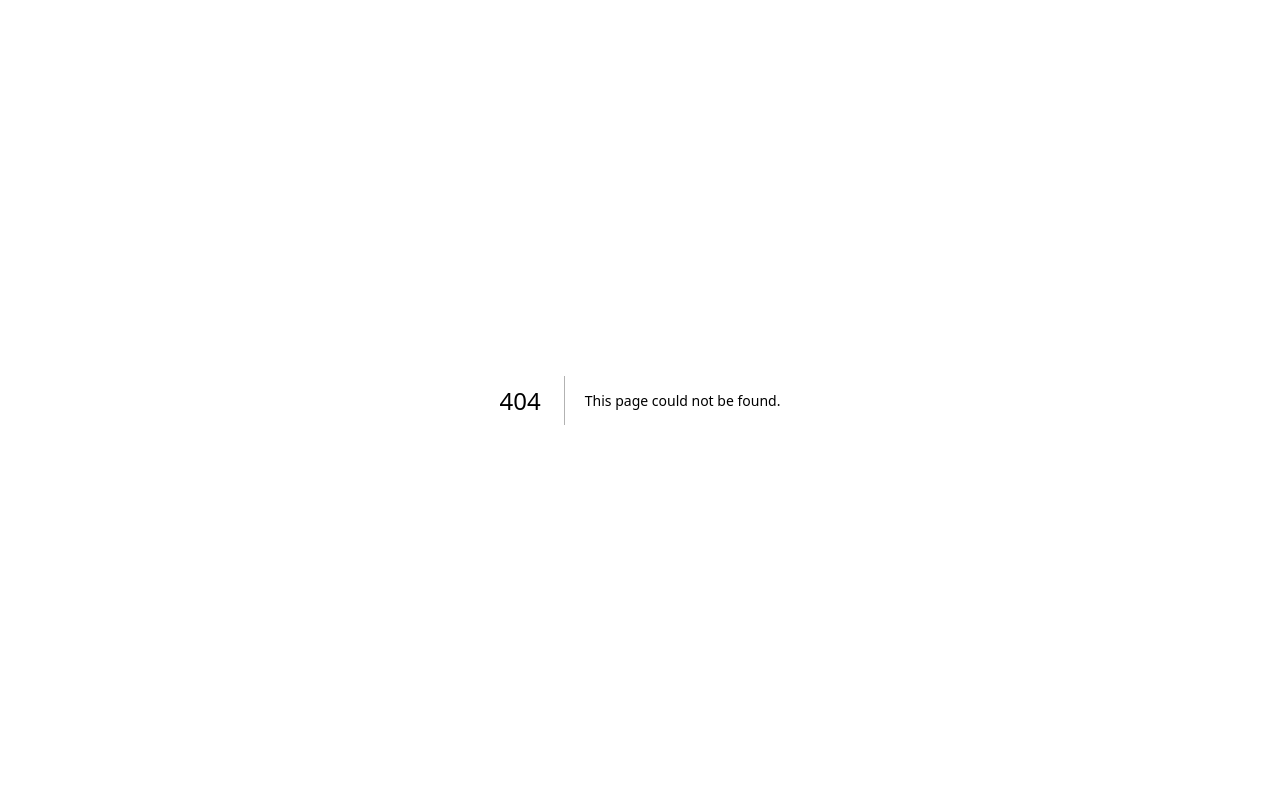
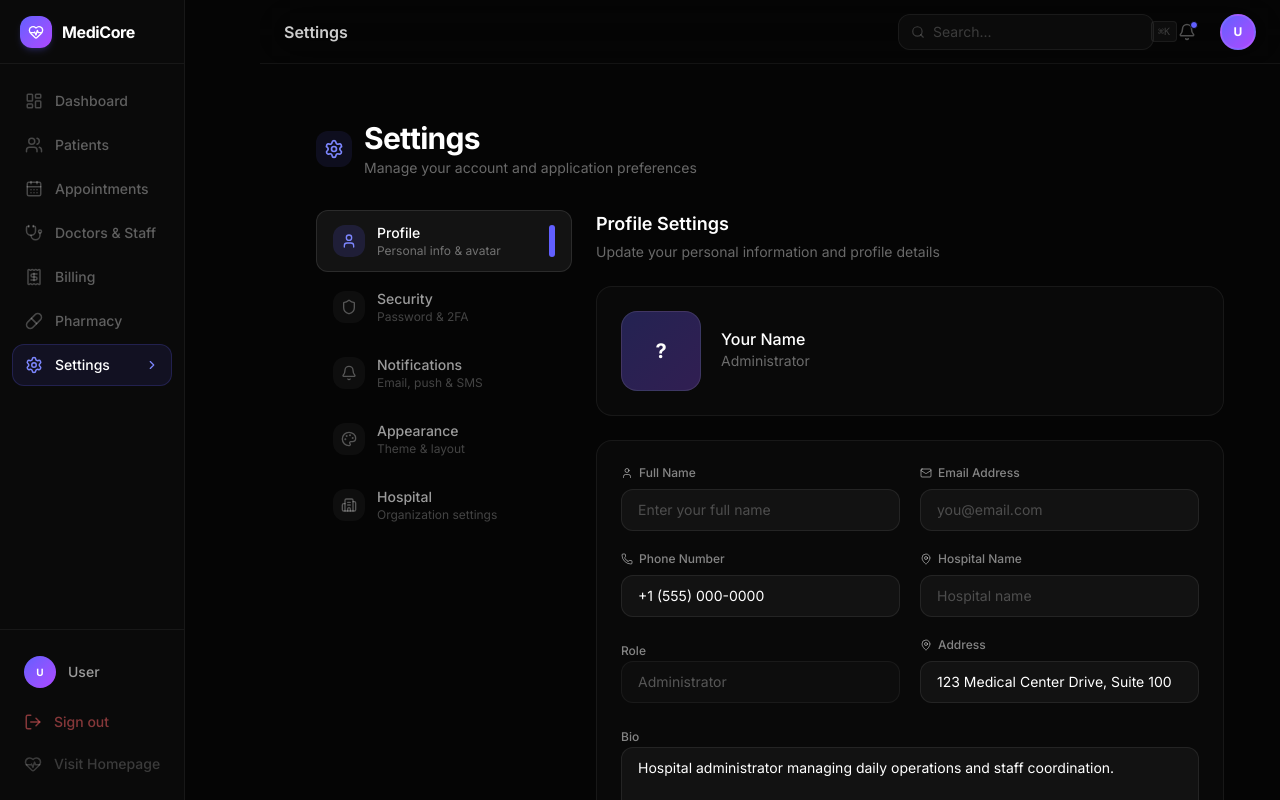
Before and after one commit to mbmugdho/hospital-management-system, a Next.js app: page /settings in a window 1280 px wide. Before the commit this address had no page. Shown: the top 800 px of the page. Built offline with nearby package versions, Linux system fonts and the light colour scheme; no server answers.

Commit message:
Phase 10: Add settings page — server component fetches user, client renders tabbed layout

```diff
--- /dev/null
+++ b/src/app/(dashboard)/settings/SettingsPageClient.tsx
@@ -0,0 +1,78 @@
+'use client'
+
+import { useState } from 'react'
+import { motion } from 'framer-motion'
+import { Settings } from 'lucide-react'
+import SettingsTabs from '@/components/settings/SettingsTabs'
+import ProfileSettings from '@/components/settings/ProfileSettings'
+import SecuritySettings from '@/components/settings/SecuritySettings'
+import NotificationSettings from '@/components/settings/NotificationSettings'
+import AppearanceSettings from '@/components/settings/AppearanceSettings'
+import HospitalSettings from '@/components/settings/HospitalSettings'
+import type { SettingsTab } from '@/components/settings/SettingsTabs'
+
+interface SettingsPageClientProps {
+  userName?: string | null
+  userEmail?: string | null
+  hospitalName?: string | null
+}
+
+export default function SettingsPageClient({
+  userName,
+  userEmail,
+  hospitalName,
+}: SettingsPageClientProps) {
+  const [activeTab, setActiveTab] = useState<SettingsTab>('profile')
+
+  return (
+    <div className="min-h-screen bg-[#050505]">
+      <div className="p-6 lg:p-8 max-w-[1440px] mx-auto">
+        {/* Page header */}
+        <motion.div
+          initial={{ opacity: 0, y: -16 }}
+          animate={{ opacity: 1, y: 0 }}
+          transition={{ type: 'spring', stiffness: 260, damping: 24 }}
+          className="mb-8"
+        >
+          <div className="flex items-center gap-3 mb-1">
+            <div className="p-2 bg-indigo-500/10 rounded-xl">
+              <Settings className="w-5 h-5 text-indigo-400" />
+            </div>
+            <div>
+              <h1
+                className="text-white text-2xl sm:text-3xl font-bold
+                tracking-tight"
+              >
+                Settings
+              </h1>
+              <p className="text-white/40 text-sm mt-0.5">
+                Manage your account and application preferences
+              </p>
+            </div>
+          </div>
+        </motion.div>
+
+        {/* Layout: tabs + content */}
+        <div className="flex flex-col lg:flex-row gap-6">
+          {/* Sidebar tabs */}
+          <SettingsTabs active={activeTab} onChange={setActiveTab} />
+
+          {/* Content area */}
+          <div className="flex-1 min-w-0">
+            {activeTab === 'profile' && (
+              <ProfileSettings
+                userName={userName}
+                userEmail={userEmail}
+                hospitalName={hospitalName}
+              />
+            )}
+            {activeTab === 'security' && <SecuritySettings />}
+            {activeTab === 'notifications' && <NotificationSettings />}
+            {activeTab === 'appearance' && <AppearanceSettings />}
+            {activeTab === 'hospital' && <HospitalSettings />}
+          </div>
+        </div>
+      </div>
+    </div>
+  )
+}
--- /dev/null
+++ b/src/app/(dashboard)/settings/page.tsx
@@ -0,0 +1,28 @@
+import SettingsPageClient from './SettingsPageClient'
+import { createClient } from '@/lib/supabase/server'
+
+export default async function SettingsPage() {
+  const supabase = await createClient()
+
+  const {
+    data: { user },
+  } = await supabase.auth.getUser()
+
+  let profile = null
+  if (user) {
+    const { data } = await supabase
+      .from('profiles')
+      .select('full_name, hospital_name')
+      .eq('id', user.id)
+      .single()
+    profile = data
+  }
+
+  return (
+    <SettingsPageClient
+      userName={profile?.full_name ?? user?.email?.split('@')[0] ?? null}
+      userEmail={user?.email ?? null}
+      hospitalName={profile?.hospital_name ?? null}
+    />
+  )
+}
```
